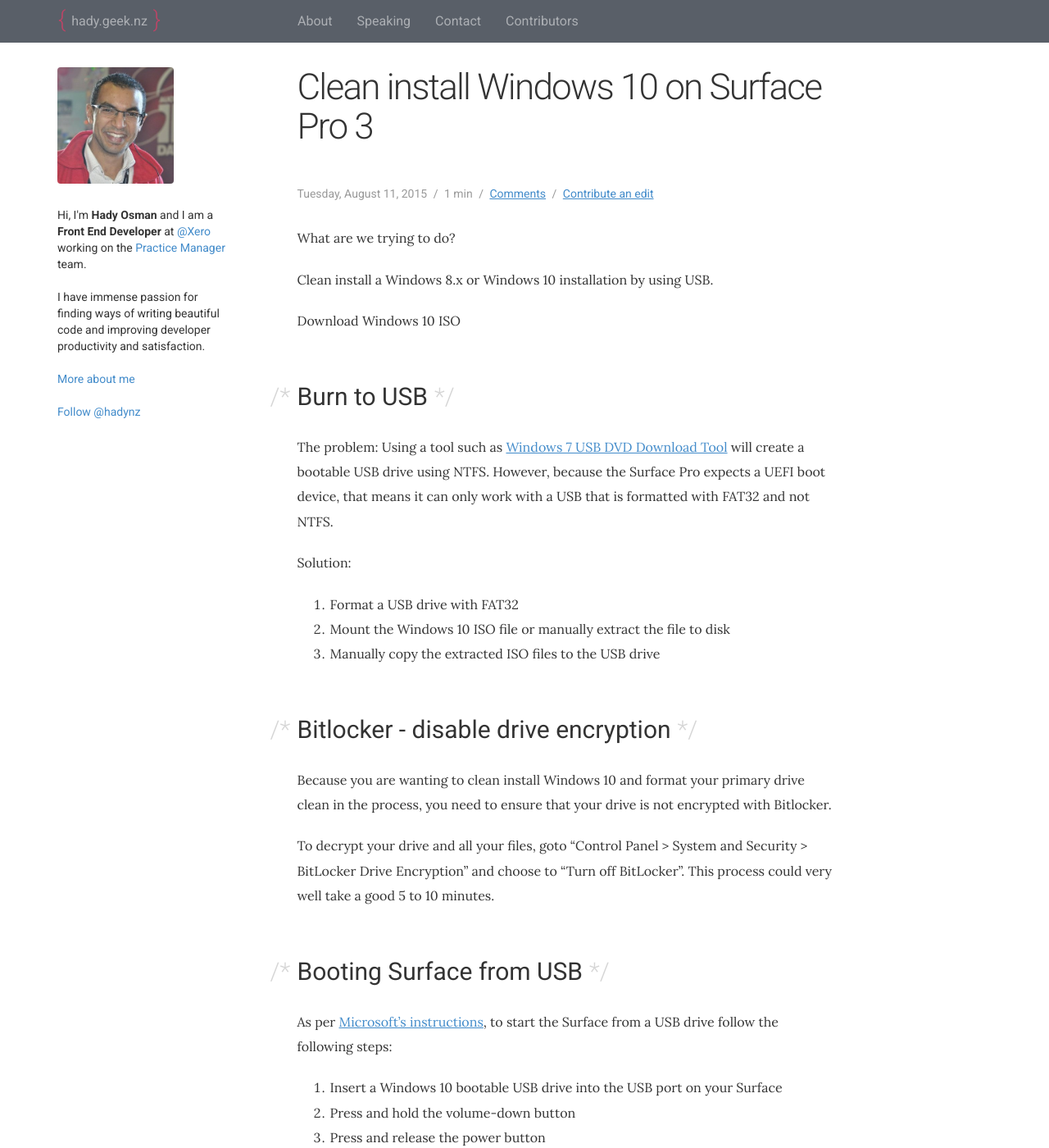
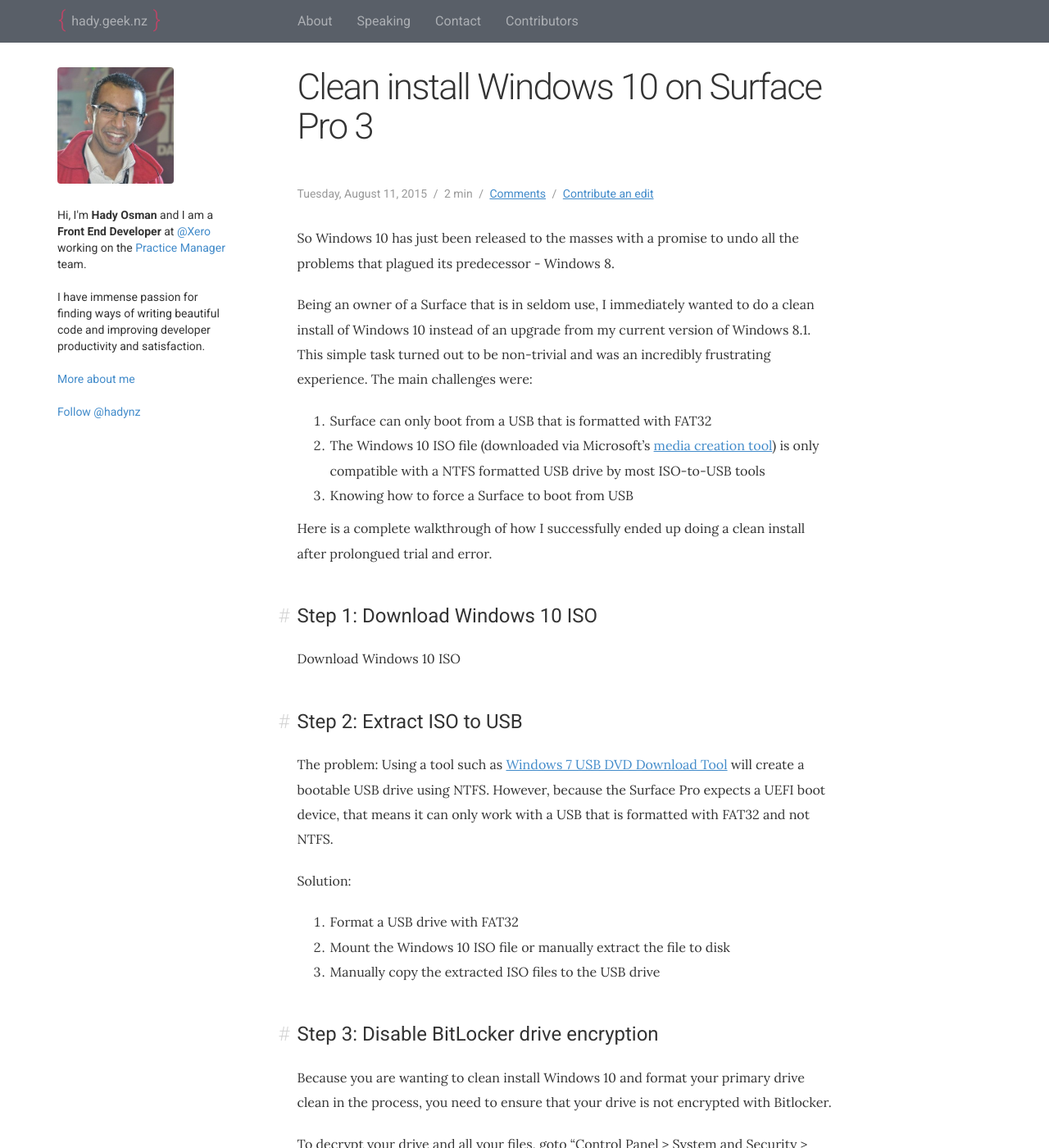
Before and after one commit to hadynz/hadynz.github.io, a Jekyll site: the page built from _posts/blog/2015-08-11-clean-install-windows10-surface-pro-3.md, in a window 1280 px wide and 1400 px high. Shown: the whole window at 82% size. Built offline with Jekyll 4.4.1, drawn with Linux system fonts in a browser that asks for light colours; comment, search, counter and statistics services are not loaded; some of the changed text lies outside the part shown.

Commit message:
Added introduction and fleshed out writeup

```diff
--- a/_posts/blog/2015-08-11-clean-install-windows10-surface-pro-3.md
+++ b/_posts/blog/2015-08-11-clean-install-windows10-surface-pro-3.md
@@ -8,14 +8,24 @@
 comments: true
 meta: true
 ---
+So Windows 10 has just been released to the masses with a promise to undo all the problems that plagued its predecessor -
+Windows 8.
 
-What are we trying to do?
+Being an owner of a Surface that is in seldom use, I immediately wanted to do a clean install of Windows 10 instead of
+an upgrade from my current version of Windows 8.1. This simple task turned out to be non-trivial and was an incredibly
+frustrating experience. The main challenges were:
 
-Clean install a Windows 8.x or Windows 10 installation by using USB.
+1. Surface can only boot from a USB that is formatted with FAT32
+2. The Windows 10 ISO file (downloaded via Microsoft's [media creation tool][3]) is only compatible with a NTFS formatted
+USB drive by most ISO-to-USB tools
+3. Knowing how to force a Surface to boot from USB
 
+Here is a complete walkthrough of how I successfully ended up doing a clean install after prolongued trial and error.
+
+### Step 1: Download Windows 10 ISO
 Download Windows 10 ISO
 
-## Burn to USB
+### Step 2: Extract ISO to USB
 The problem: Using a tool such as [Windows 7 USB DVD Download Tool][1] will create a bootable USB drive using NTFS.
 However, because the Surface Pro expects a UEFI boot device, that means it can only work with a USB that is formatted
 with FAT32 and not NTFS.
@@ -25,13 +35,13 @@
 2. Mount the Windows 10 ISO file or manually extract the file to disk
 3. Manually copy the extracted ISO files to the USB drive
 
-## Bitlocker - disable drive encryption
+### Step 3: Disable BitLocker drive encryption
 Because you are wanting to clean install Windows 10 and format your primary drive clean in the process, you need to ensure
 that your drive is not encrypted with Bitlocker.
 
 To decrypt your drive and all your files, goto "Control Panel > System and Security > BitLocker Drive Encryption" and choose to "Turn off BitLocker". This process could very well take a good 5 to 10 minutes.
 
-## Booting Surface from USB
+### Step 4: Booting Surface from USB
 As per [Microsoft's instructions][2], to start the Surface from a USB drive follow the following steps:
 
 1. Insert a Windows 10 bootable USB drive into the USB port on your Surface
@@ -43,3 +53,4 @@
 
 [1]: https://www.microsoft.com/en-us/download/windows-usb-dvd-download-tool
 [2]: https://www.microsoft.com/surface/en-nz/support/storage-files-and-folders/boot-surface-from-usb-recovery-device
+[3]: http://windows.microsoft.com/en-us/windows-10/media-creation-tool-install
```
